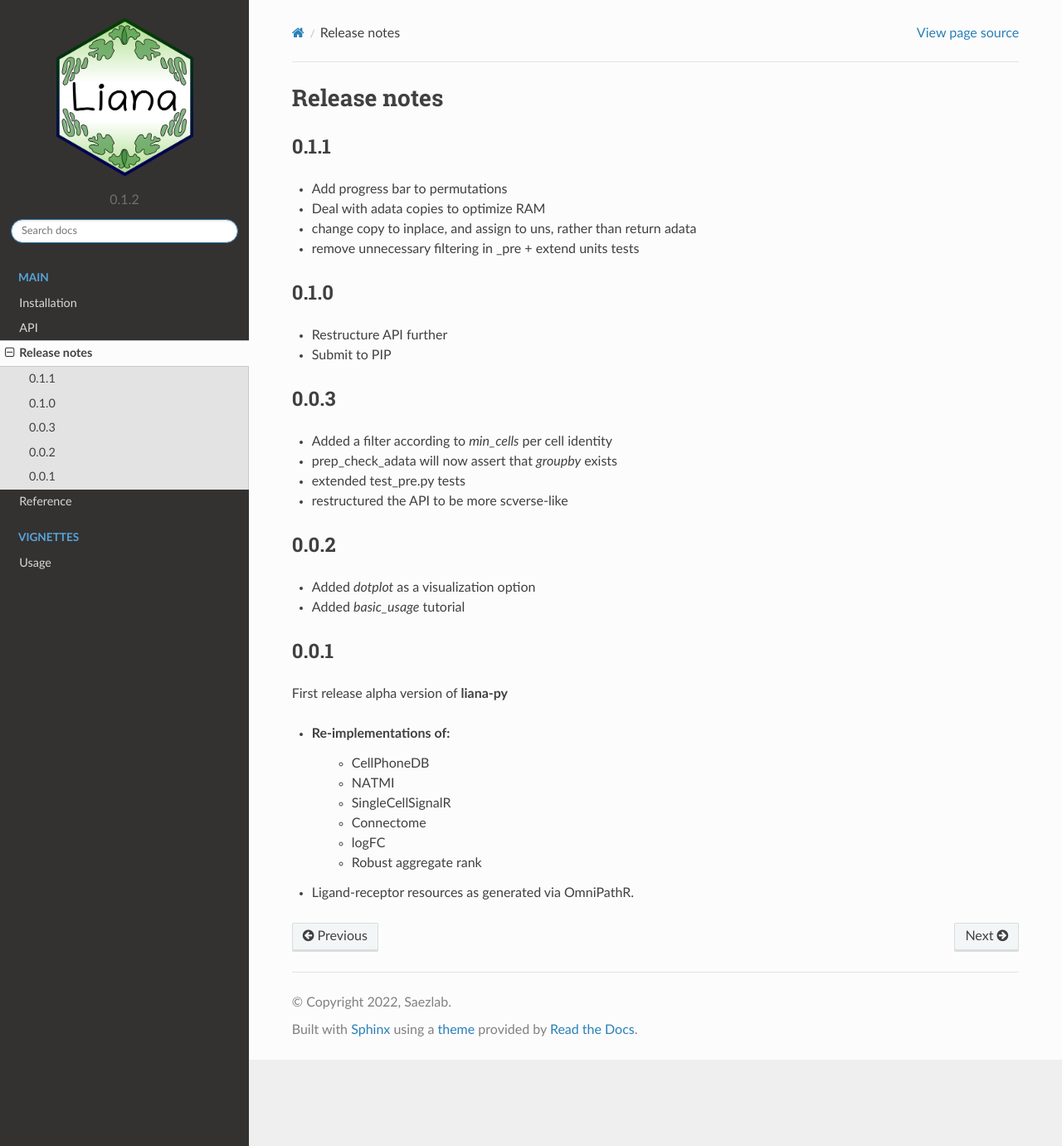
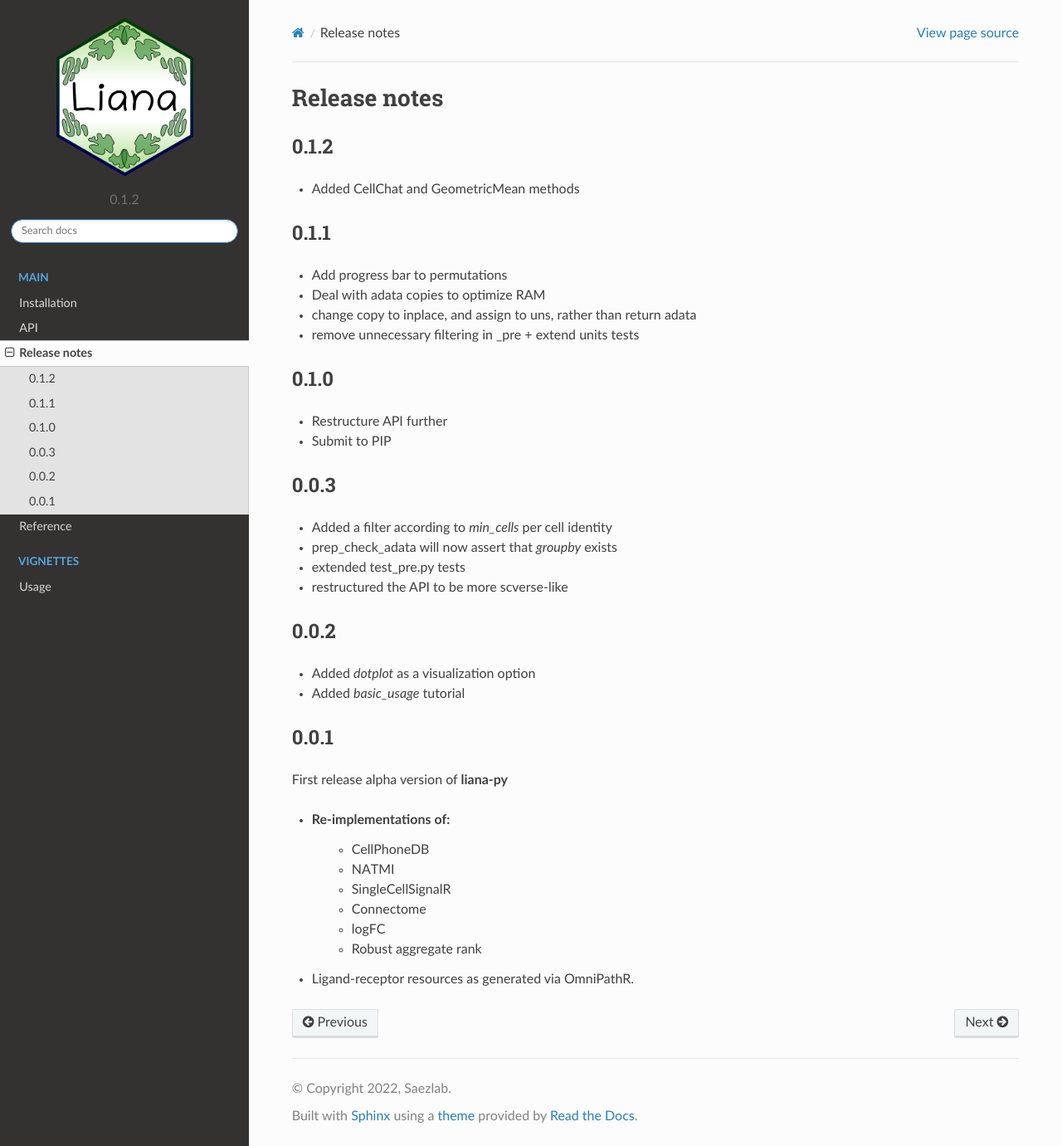
Before and after one commit to saezlab/liana-py, a Sphinx documentation site: the page built from docs/source/release_notes.rst, in a window 1280 px wide and 1381 px high. Shown: the whole window at 83% size. Built offline with Sphinx 7.4.7 and the Read the Docs theme 2.0.0, drawn with Linux system fonts in a browser that asks for light colours.

Commit message:
update release notes

```diff
--- a/docs/source/release_notes.rst
+++ b/docs/source/release_notes.rst
@@ -1,5 +1,9 @@
 Release notes
 =============
+
+0.1.2
+-----
+- Added CellChat and GeometricMean methods
 
 0.1.1
 -----
```
